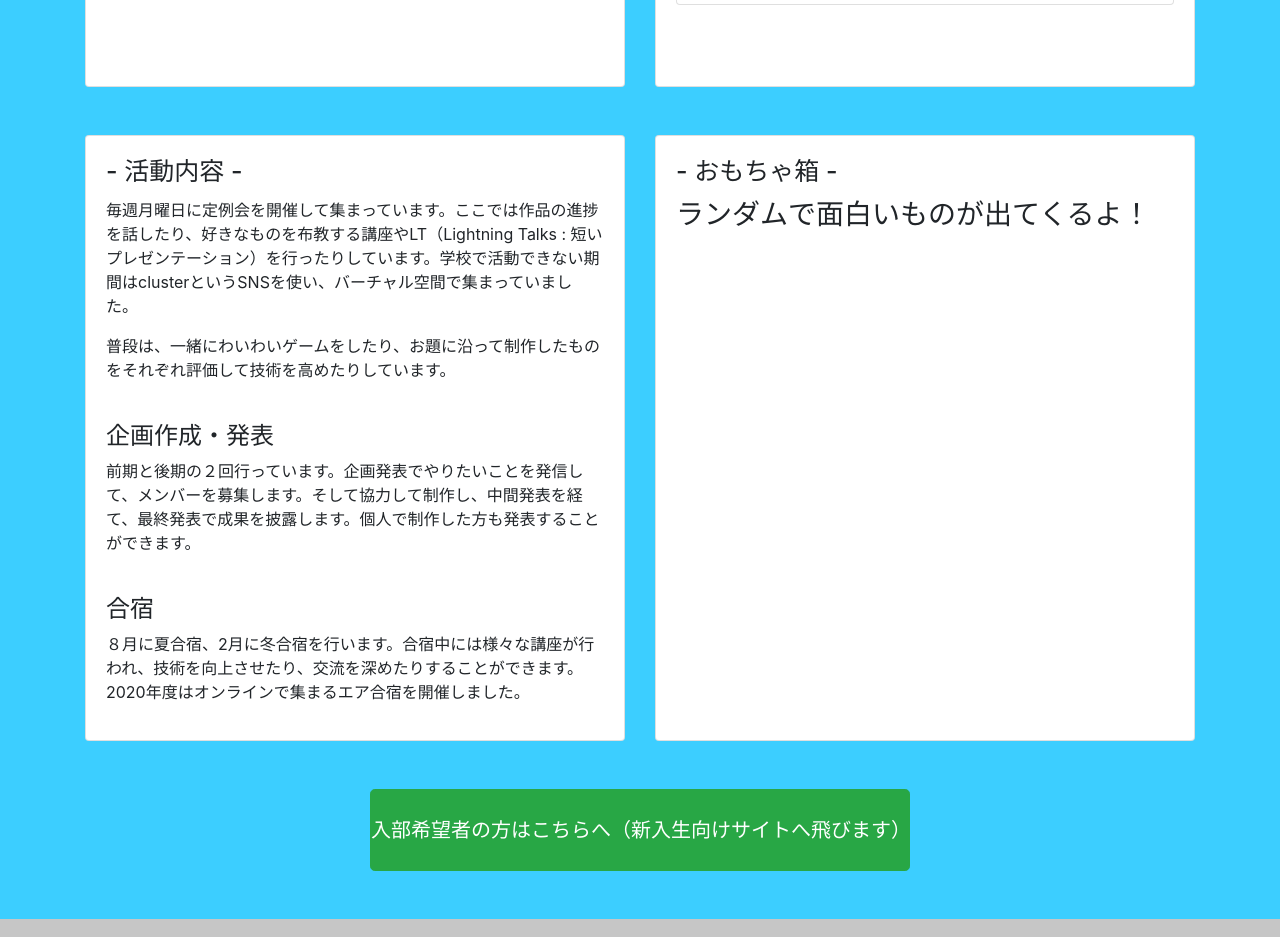
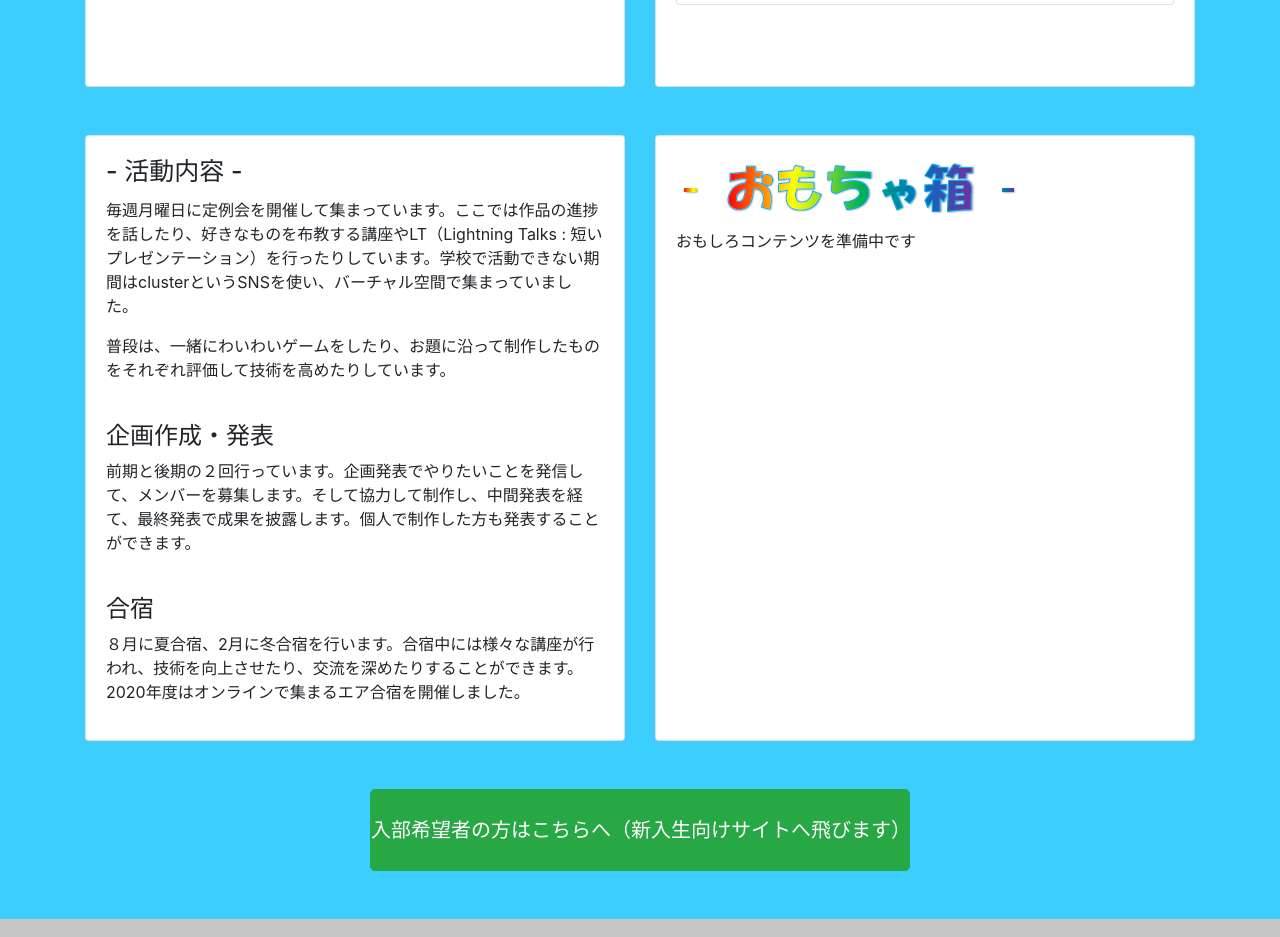
Before and after one commit to SIT-DigiCre/SIT-Digicre.github.io, a React (Create React App) app: page / in a window 1280 px wide. Shown: the part 1840-2777 px from the top of the page. Built offline with nearby package versions, Linux system fonts and the light colour scheme.

Commit message:
change omoshirobako image

```diff
--- a/src/App.tsx
+++ b/src/App.tsx
@@ -123,10 +123,7 @@ PG班、イラスト班、3DCG班、DTM班、Movie班、XR班の６つがあり
             <ActivitiesBlock />
           </Col>
           <Col md={6} className="mt-5">
-            <ContentBlock title={"おもちゃ箱"}>
-              <h3>ランダムで面白いものが出てくるよ！</h3>
-              {/* htmlタグのテストです */}
-            </ContentBlock>
+            <ToyBox />
           </Col>
         </Row>
         {/* ここから新入生向けサイトに飛ぶボタン */}
--- a/src/component/ToyBox.tsx
+++ b/src/component/ToyBox.tsx
@@ -1,12 +1,16 @@
-import React from 'react';
+import React from "react";
+import { Card } from "react-bootstrap";
 
 const ToyBox: React.FC<Props> = (props) => {
   return (
-    <div>
-      {/* おもちゃ箱の実装 */}
-    </div>
+    <Card className="h-100">
+      <Card.Body>
+        <Card.Title style={{ fontSize: 25 }}><img src="./image/omochabako.png" className="img-fluid"/></Card.Title>
+        <Card.Text>おもしろコンテンツを準備中です</Card.Text>
+      </Card.Body>
+    </Card>
   );
-}
+};
 
 type Props = {};
 
```
Also changed, not shown: public/image/omochabako.png (added).
